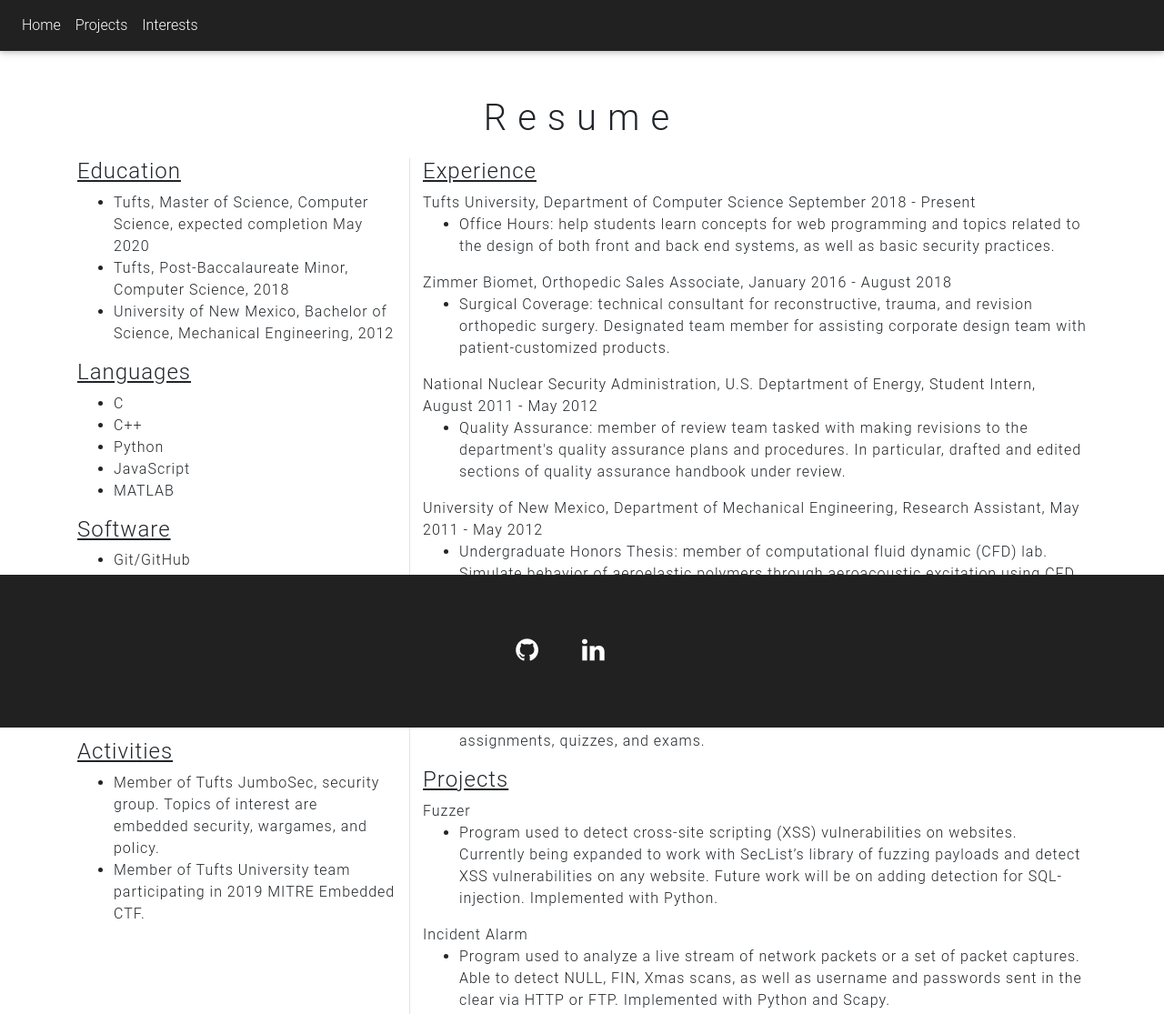
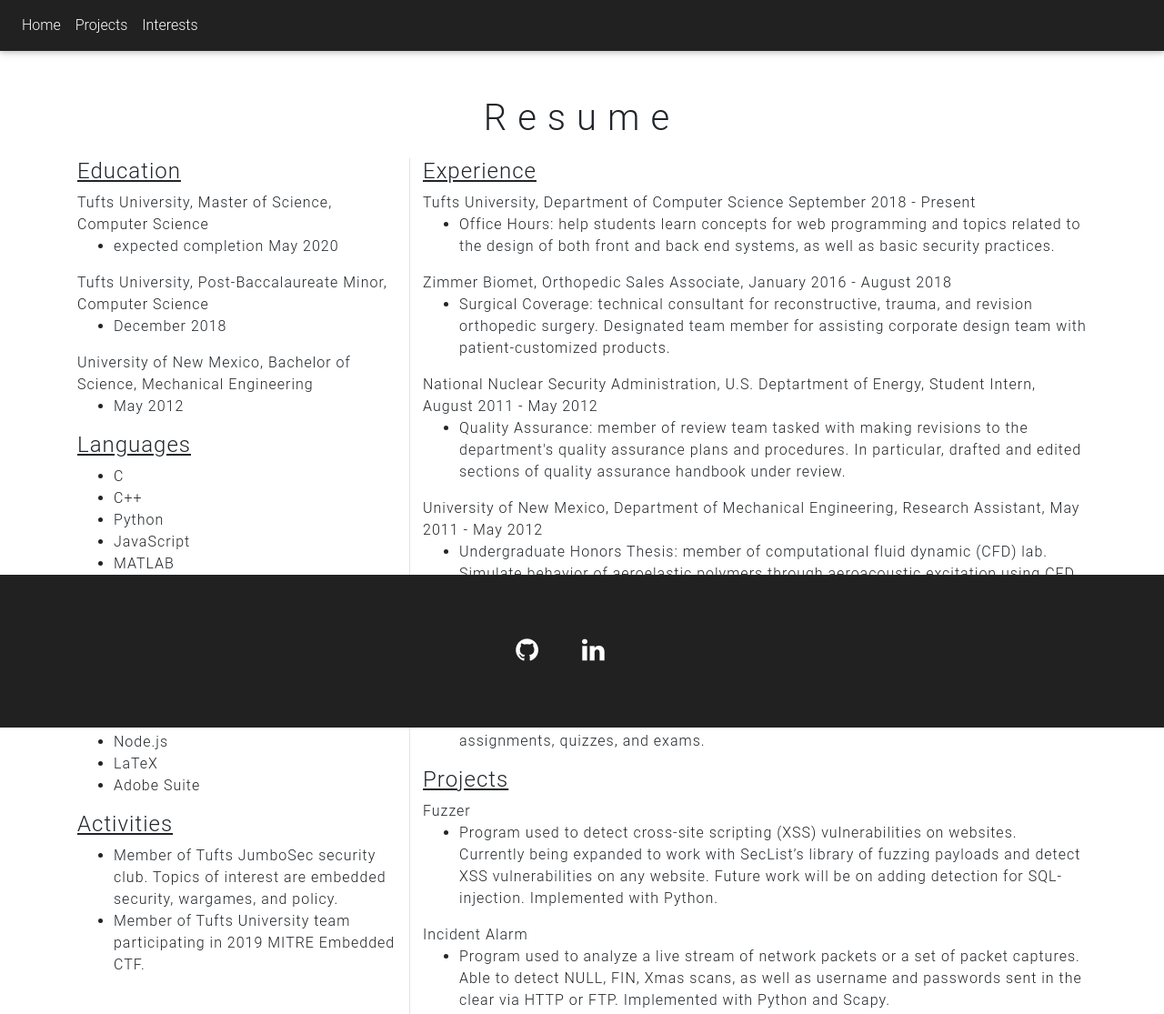
Before and after one commit to mrobin12/mrobin12.github.io, a plain HTML site: page resume.html in a window 1280 px wide. Shown: the top 1115 px of the page at 91% size. Drawn offline with nearby package versions, Linux system fonts and the light colour scheme.

```diff
--- a/resume.html
+++ b/resume.html
@@ -74,7 +74,7 @@
                         <a class="nav-link" href="https://mrobin12.github.io/">Home</a>
                     </li>
                     <li class="nav-item">
-                        <a class="nav-link" href="#">Projects</a>
+                        <a class="nav-link" href="https://github.com/mrobin12">Projects</a>
                     </li>
                     <li class="nav-item">
                         <a class="nav-link" href="interests.html">Interests</a>
@@ -89,10 +89,17 @@
             <div class="row border-between" style="letter-spacing:1px">
                 <div class="col-sm-4">
                     <h4>Education</h4>
+                    <span>Tufts University, Master of Science, Computer Science</span>
                     <ul>
-                        <li>Tufts, Master of Science, Computer Science, expected completion May 2020</li>
-                        <li>Tufts, Post-Baccalaureate Minor, Computer Science, 2018</li>
-                        <li>University of New Mexico, Bachelor of Science, Mechanical Engineering, 2012</li>
+                        <li>expected completion May 2020</li>
+                    </ul>
+                    <span>Tufts University, Post-Baccalaureate Minor, Computer Science</span>
+                    <ul>
+                        <li>December 2018</li>
+                    </ul>
+                    <span>University of New Mexico, Bachelor of Science, Mechanical Engineering</span>
+                    <ul>
+                        <li>May 2012</li>
                     </ul>
                     <h4>Languages</h4>
                     <ul>
@@ -115,7 +122,7 @@
                     </ul>
                     <h4>Activities</h4>
                     <ul>
-                        <li >Member of Tufts JumboSec, security group. Topics of interest are embedded security, wargames, and policy.</li>
+                        <li >Member of Tufts JumboSec security club. Topics of interest are embedded security, wargames, and policy.</li>
                         <li >Member of Tufts University team participating in 2019 MITRE Embedded CTF.</li>
                     </ul>
                 </div>
```
